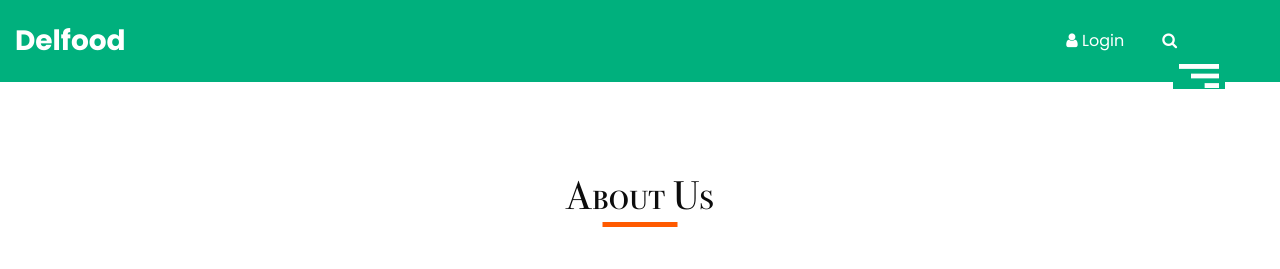
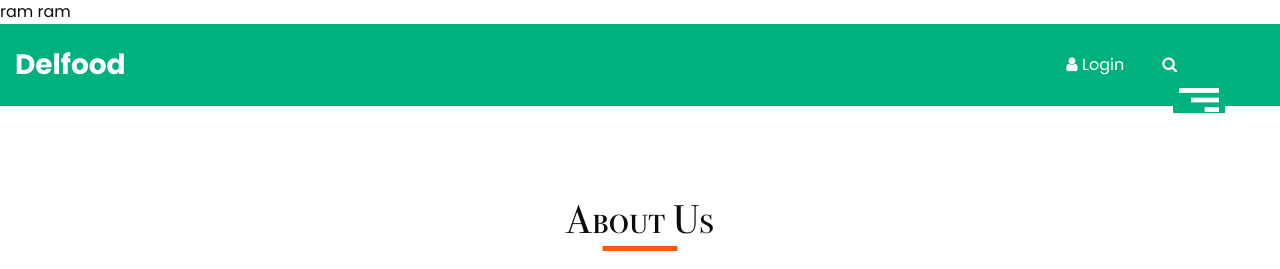
Before and after one commit to iasnareshnoni/Drkitchen, a PHP site: page /about.php in a window 1280 px wide. Shown: the top 269 px of the page. Run offline with PHP 8.4, Linux system fonts and the light colour scheme; some libraries are stand-ins or nearby versions.

Commit message:
changed ram ram

```diff
--- a/about.php
+++ b/about.php
@@ -38,7 +38,7 @@
 </head>
 
 <body class="sub_page">
-
+<div>ram ram</div>
   <div class="hero_area">
     <!-- header section strats -->
     <header class="header_section">
```
Also changed, not shown: 1 other file.
